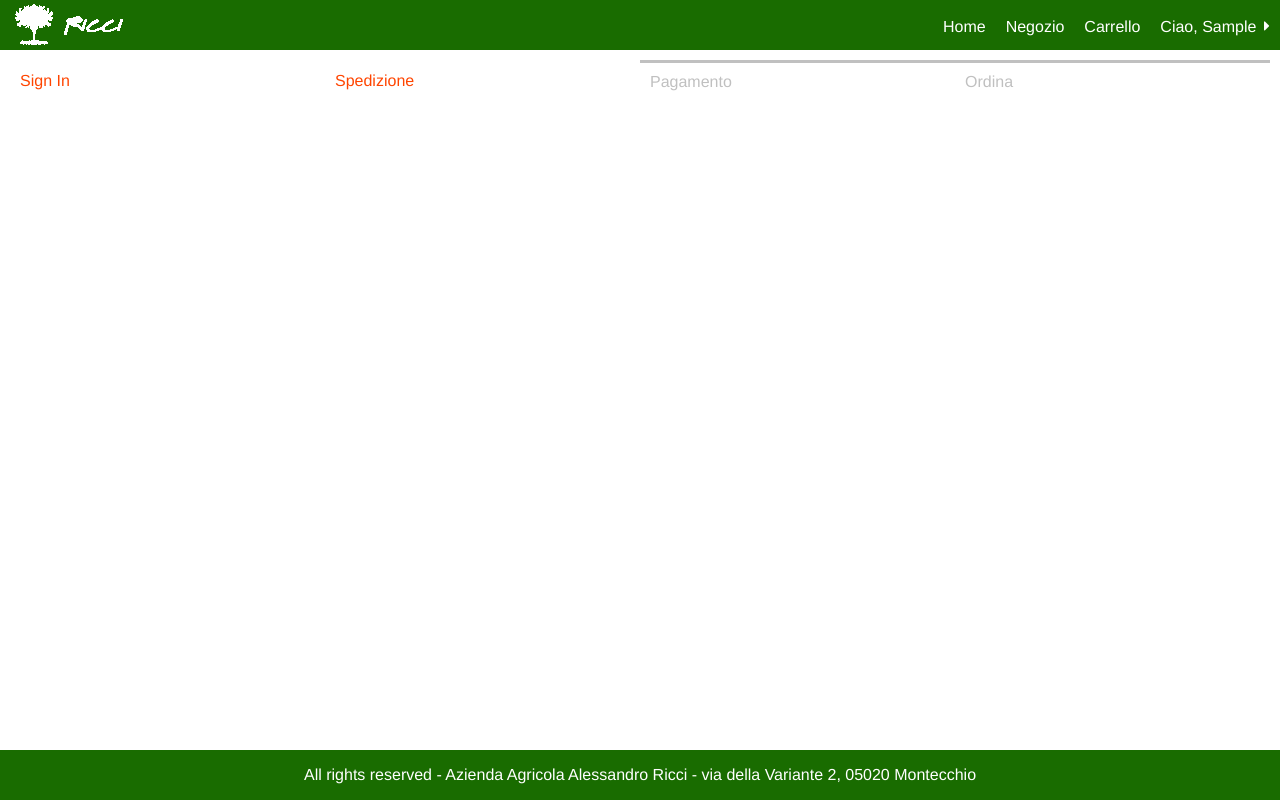
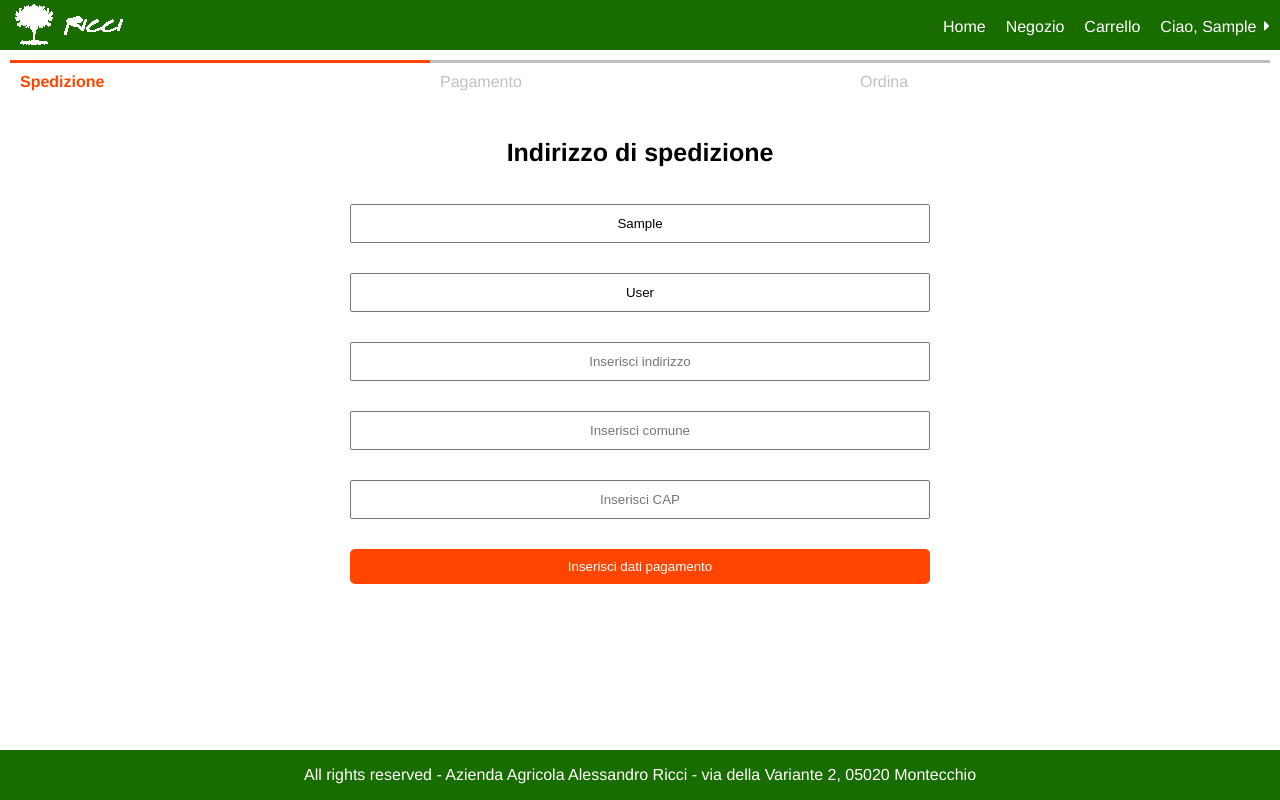
Before and after one commit to luc-sauvage/olio-ricci, a React (Create React App) app in the folder frontend/: page /shipping in a window 1280 px wide. Built offline with nearby package versions, Linux system fonts and the light colour scheme; sample sign-in values are in the browser's storage.

Commit message:
created shipment component, still working on some logic to autofill fields in case the user logs out and logs back in to shipment

```diff
--- a/frontend/src/actions/cartActions.js
+++ b/frontend/src/actions/cartActions.js
@@ -1,4 +1,4 @@
-import { CART_ADD_ITEM, CART_REMOVE_ITEM, CHANGE_QTY_CART } from "../constants/cartConstants";
+import { CART_ADD_ITEM, CART_REMOVE_ITEM, CART_SAVE_SHIPPING_ADDRESS, CHANGE_QTY_CART } from "../constants/cartConstants";
 
 export const addProductToCart = (product, itemQty) => async (dispatch, getState) => {
     var qty = Number(itemQty);
@@ -25,3 +25,11 @@ export const removeFromCart = (productId) => (dispatch, getState) =>{
     });
     localStorage.setItem("cart", JSON.stringify(getState().productCart.cart));
 }
+
+export const saveShippingAddress = (data) => (dispatch) => {
+    dispatch({
+        type: CART_SAVE_SHIPPING_ADDRESS,
+        payload: data,
+    });
+    localStorage.setItem("shippingAddress", JSON.stringify(data));
+}
--- a/frontend/src/cart.js
+++ b/frontend/src/cart.js
@@ -22,7 +22,7 @@ export default function Cart(props) {
     }
 
     function checkoutHandler() {
-        props.history.push("/signin?redirect=shipping");
+        props.history.push("/shipping");
     }
 
     useEffect(() => {
--- a/frontend/src/components/checkout.js
+++ b/frontend/src/components/checkout.js
@@ -3,10 +3,9 @@ import React from 'react'
 export default function CheckOut(props) {
     return (
         <div className="row checkout-steps">
-            <div className={props.step1 ? "active" : ""}>Sign In</div>
-            <div className={props.step2 ? "active" : ""}>Spedizione</div>
-            <div className={props.step3 ? "active" : ""}>Pagamento</div>
-            <div className={props.step4 ? "active" : ""}>Ordina</div>
+            <div className={props.step1 ? "active" : ""}>Spedizione</div>
+            <div className={props.step2 ? "active" : ""}>Pagamento</div>
+            <div className={props.step3 ? "active" : ""}>Ordina</div>
         </div>
     )
 }
--- a/frontend/src/constants/cartConstants.js
+++ b/frontend/src/constants/cartConstants.js
@@ -1,3 +1,5 @@
 export const CART_ADD_ITEM = "CARD_ADD_ITEM";
 export const CHANGE_QTY_CART = "CHANGE_QTY_CART";
 export const CART_REMOVE_ITEM = "CART_REMOVE_ITEM";
+
+export const CART_SAVE_SHIPPING_ADDRESS = "CART_SAVE_SHIPPING_ADDRESS";
--- a/frontend/src/index.css
+++ b/frontend/src/index.css
@@ -77,8 +77,8 @@ header a {
     background-color: orangered;
     color: white;
     border-radius: 50%;
-    padding: 0.2rem 0.7rem;
-    font-size: 1.4rem;
+    padding: 0.2rem 0.6rem;
+    font-size: 1.6rem;
     position: relative;
     left: -1.5rem;
     top: -0.7rem;
@@ -276,6 +276,7 @@ input {
 }
 
 .checkout-steps > div.active {
-    border-top: orangered;
+    border-top:0.3rem orangered solid;
     color: orangered;
+    font-weight: bold;
 }
--- a/frontend/src/reducers/cartReducers.js
+++ b/frontend/src/reducers/cartReducers.js
@@ -1,4 +1,4 @@
-const { CART_ADD_ITEM, CHANGE_QTY_CART, CART_REMOVE_ITEM } = require("../constants/cartConstants");
+const { CART_ADD_ITEM, CHANGE_QTY_CART, CART_REMOVE_ITEM, CART_SAVE_SHIPPING_ADDRESS } = require("../constants/cartConstants");
 
 export const addToCartReducer = (state = { cart: [] }, action) => {
     switch (action.type) {
@@ -11,14 +11,14 @@ export const addToCartReducer = (state = { cart: [] }, action) => {
             );
             if (found) {
                 item.product = found.product;
-                let newQty = item.qty + found.qty
-                let newCart = cart.map(element => {
+                let newQty = item.qty + found.qty;
+                let newCart = cart.map((element) => {
                     if (element.product._id === found.product._id) {
-                        return { ...element, qty: newQty }
+                        return { ...element, qty: newQty };
                     } else {
                         return element;
                     }
-                })
+                });
                 return {
                     ...state,
                     cart: newCart,
@@ -39,13 +39,13 @@ export const addToCartReducer = (state = { cart: [] }, action) => {
             );
             if (foundInCart) {
                 addedItem.product = foundInCart.product;
-                let newCart = modifiedCart.map(element => {
+                let newCart = modifiedCart.map((element) => {
                     if (element.product._id === foundInCart.product._id) {
-                        return { ...element, qty: addedItem.qty  }
+                        return { ...element, qty: addedItem.qty };
                     } else {
                         return element;
                     }
-                })
+                });
                 return {
                     ...state,
                     cart: newCart,
@@ -58,7 +58,14 @@ export const addToCartReducer = (state = { cart: [] }, action) => {
             }
 
         case CART_REMOVE_ITEM:
-            return {...state, cart: state.cart.filter( element => element.product._id !== action.payload)}
+            return {
+                ...state,
+                cart: state.cart.filter(
+                    (element) => element.product._id !== action.payload
+                ),
+            };
+        case CART_SAVE_SHIPPING_ADDRESS:
+            return { ...state, shippingAddress: action.payload };
         default:
             return state;
     }
--- a/frontend/src/shipping.js
+++ b/frontend/src/shipping.js
@@ -1,10 +1,116 @@
-import React from 'react'
+import React, { useEffect, useState } from 'react'
+import { useDispatch, useSelector } from 'react-redux';
+import { saveShippingAddress } from './actions/cartActions';
+import { setLastPageAction } from './actions/navActions';
 import CheckOut from './components/checkout'
 
-export default function Shipping() {
+export default function Shipping(props) {
+
+    const dispatch = useDispatch();
+
+    const userData = useSelector(state => state.userLogin);
+    const { userInfo } = userData;
+    const { firstName, lastName } = userInfo;
+
+    /* const userAddress = useSelector((state) => state.productCart);
+    console.log("userAddress", userAddress);
+    const { existingShippingAddress } = userAddress;
+    const { address, city, cap } = existingShippingAddress; */
+
+    const [shippingFirstName, setShippingFirstName] = useState("");
+    const [shippingLastName, setShippingLastName] = useState("");
+    const [shippingAddress, setShippingAddress] = useState(
+        "Inserisci indirizzo"
+    );
+    const [shippingCity, setShippingCity] = useState("Inserisci comune");
+    const [shippingCAP, setShippingCAP] = useState("Inserisci CAP");
+
+    const redirect = props.location.pathname;
+
+
+    useEffect(() => {
+
+        if (userInfo) {
+            setShippingFirstName(firstName);
+            setShippingLastName(lastName);
+            /* setShippingAddress(address);
+            setShippingCity(city);
+            setShippingCAP(cap); */
+            dispatch(setLastPageAction(redirect));
+        } else {
+            props.history.push("/login");
+        }
+
+    }, []);
+
+
+
+    function submitHandler (event) {
+        event.preventDefault();
+        dispatch(saveShippingAddress({shippingFirstName, shippingLastName, shippingAddress, shippingCity, shippingCAP}));
+        props.history.push("/payment");
+    }
+
+
+
     return (
         <div>
-            <CheckOut step1 step2></CheckOut>
+            <CheckOut step1></CheckOut>
+            <form className="form" onSubmit={submitHandler}>
+                <div>
+                    <h1>Indirizzo di spedizione</h1>
+                </div>
+                <div>
+                    <input
+                        type="text"
+                        id="first-name"
+                        defaultValue={firstName}
+                        required
+                        onChange={(e) => setShippingFirstName(e.target.value)}
+                    ></input>
+                </div>
+                <div>
+                    <input
+                        type="text"
+                        id="last-name"
+                        defaultValue={lastName}
+                        required
+                        onChange={(e) => setShippingLastName(e.target.value)}
+                    ></input>
+                </div>
+                <div>
+                    <input
+                        type="text"
+                        id="address"
+                        placeholder={shippingAddress}
+                        required
+                        onChange={(e) => setShippingAddress(e.target.value)}
+                    ></input>
+                </div>
+                <div>
+                    <input
+                        type="text"
+                        id="city"
+                        placeholder={shippingCity}
+                        required
+                        onChange={(e) => setShippingCity(e.target.value)}
+                    ></input>
+                </div>
+                <div>
+                    <input
+                        type="text"
+                        id="CAP"
+                        placeholder={shippingCAP}
+                        required
+                        onChange={(e) => setShippingCAP(e.target.value)}
+                    ></input>
+                </div>
+                <div>
+                    <button className="button" type="submit">
+                        Inserisci dati pagamento
+                    </button>
+                </div>
+            </form>
         </div>
     )
 }
```
